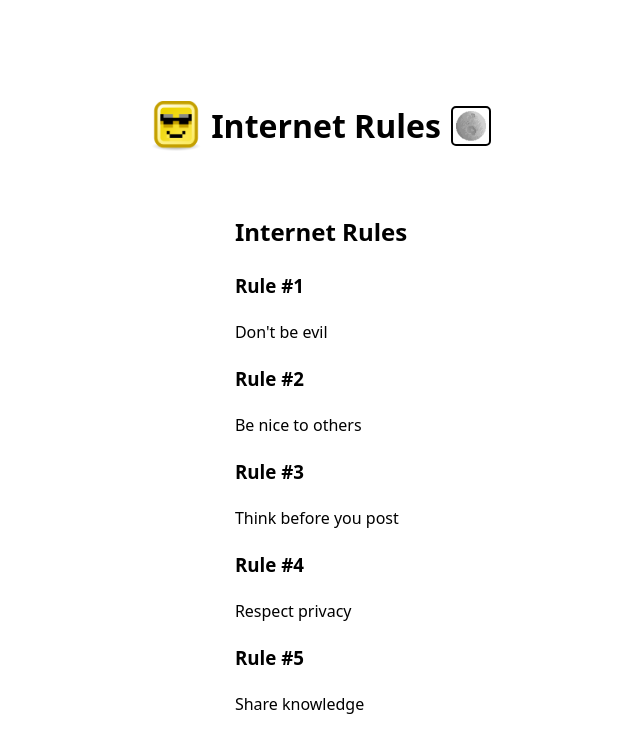
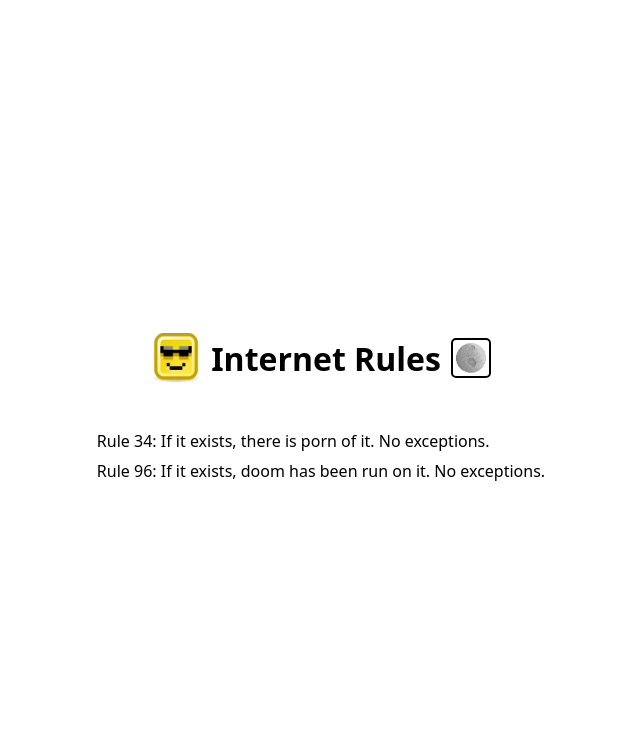
Before and after one commit to textdev-0/internet-rules, a website: page main/rules.html in a window 1280 px wide. Shown: the whole page, without its empty margins (319-959 px from the left). Drawn offline with Linux system fonts and the light colour scheme.

Commit message:
fixing a LOT of shit

```diff
--- a/main/rules.html
+++ b/main/rules.html
@@ -23,29 +23,9 @@
     <h1>Internet Rules</h1>
     <img src="/assets/icons/moon.png" alt="moon" class="moon-icon" id="darkModeToggle">
 </div>
-
-<div class="rules-container">
-    <h2>Internet Rules</h2>
-    <div class="rule">
-        <h3>Rule #1</h3>
-        <p>Don't be evil</p>
-    </div>
-    <div class="rule">
-        <h3>Rule #2</h3>
-        <p>Be nice to others</p>
-    </div>
-    <div class="rule">
-        <h3>Rule #3</h3>
-        <p>Think before you post</p>
-    </div>
-    <div class="rule">
-        <h3>Rule #4</h3>
-        <p>Respect privacy</p>
-    </div>
-    <div class="rule">
-        <h3>Rule #5</h3>
-        <p>Share knowledge</p>
-    </div>
+<div>
+    <p>Rule 34: If it exists, there is porn of it. No exceptions.</p>
+    <p>Rule 96: If it exists, doom has been run on it. No exceptions.</p>
 </div>
 
 <script>
```
Also changed, not shown: main/laws.html (+1 -3 lines).
